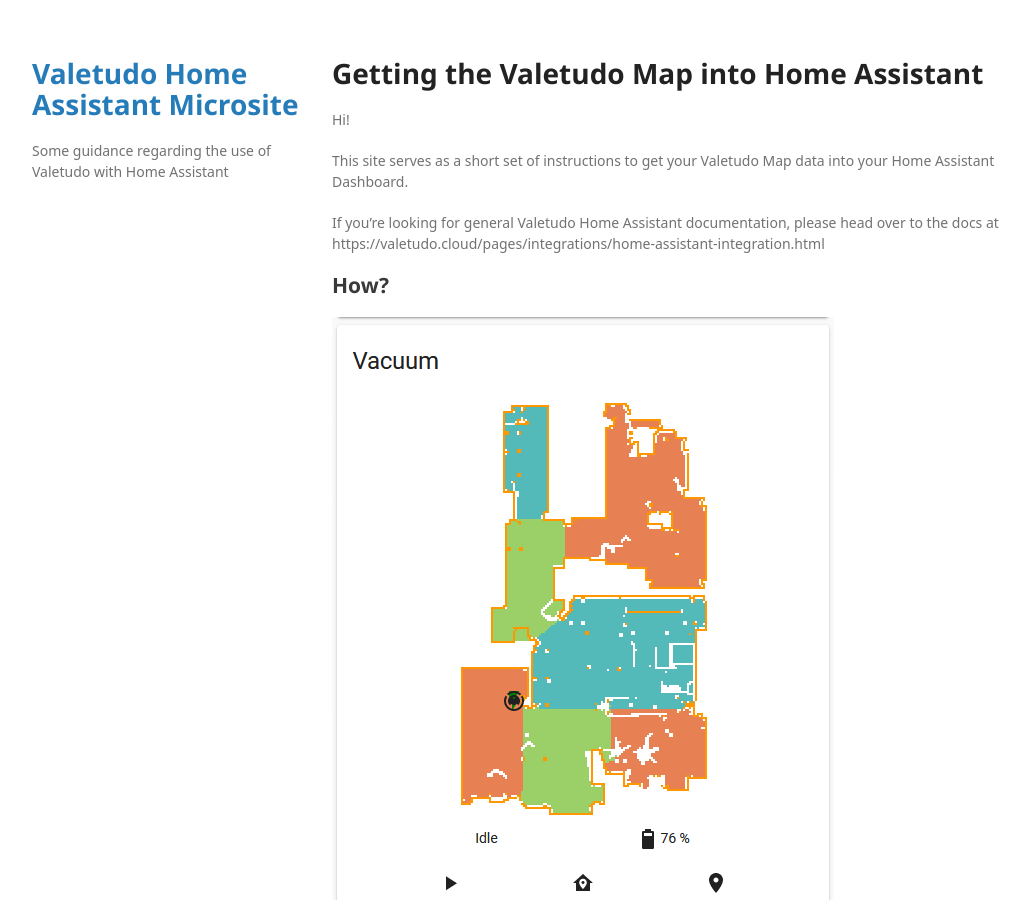
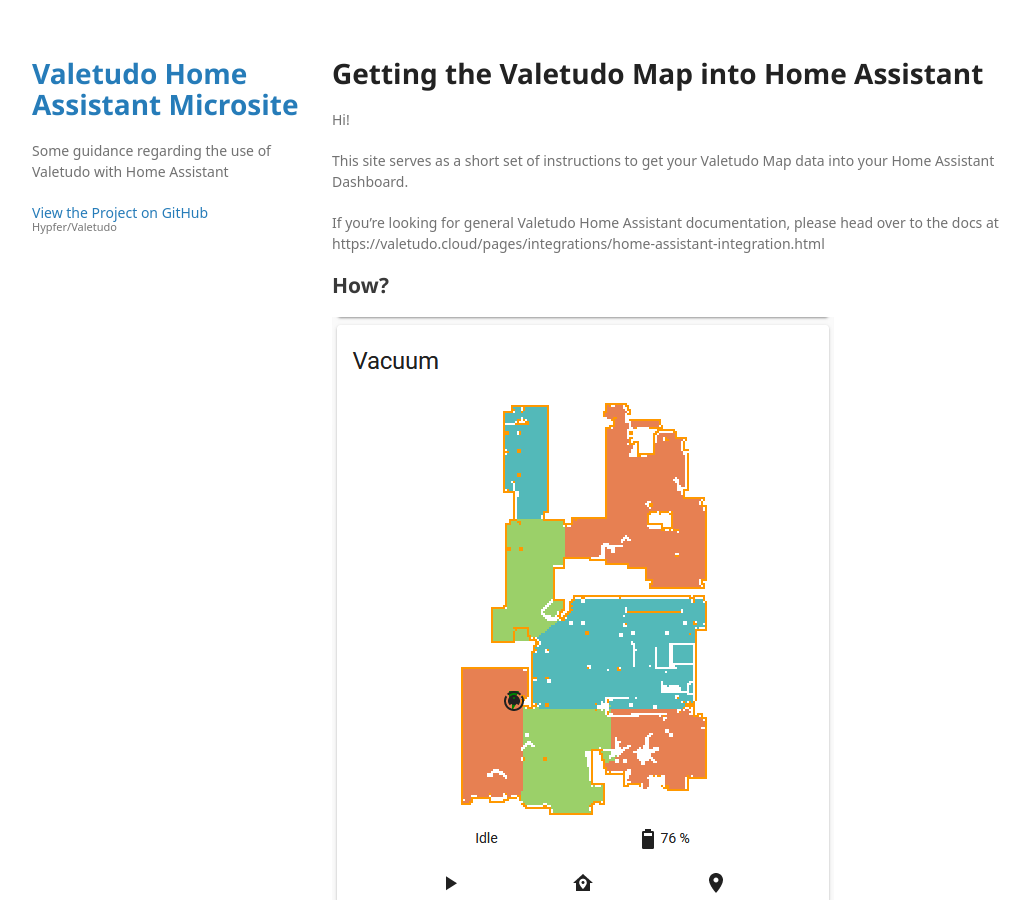
Before and after one commit to Hypfer/valetudo_homeassistant_docs, a Jekyll site: the page built from docs/index.md, in a window 1280 px wide and 900 px high. Shown: the whole window, without its empty margins (108-1136 px from the left). Built offline with Jekyll 4.4.1, drawn with Linux system fonts in a browser that asks for light colours; some web fonts are replaced; our own code applies the rules of GitHub Pages for plain Markdown files; a script that is not in the unit is left out.

Commit message:
Re-add link

```diff
--- a/docs/_layouts/default.html
+++ b/docs/_layouts/default.html
@@ -24,6 +24,8 @@
 
         <p>{{ site.description | default: site.github.project_tagline }}</p>
 
+        <p class="view"><a href="https://github.com/Hypfer/Valetudo">View the Project on GitHub <small>Hypfer/Valetudo</small></a></p>
+
         {% assign navpages = site.pages | sort: 'order' | group_by: 'category' %}
         {% for cat in navpages %}
         <h2>{{ cat.name }}</h2>
```
